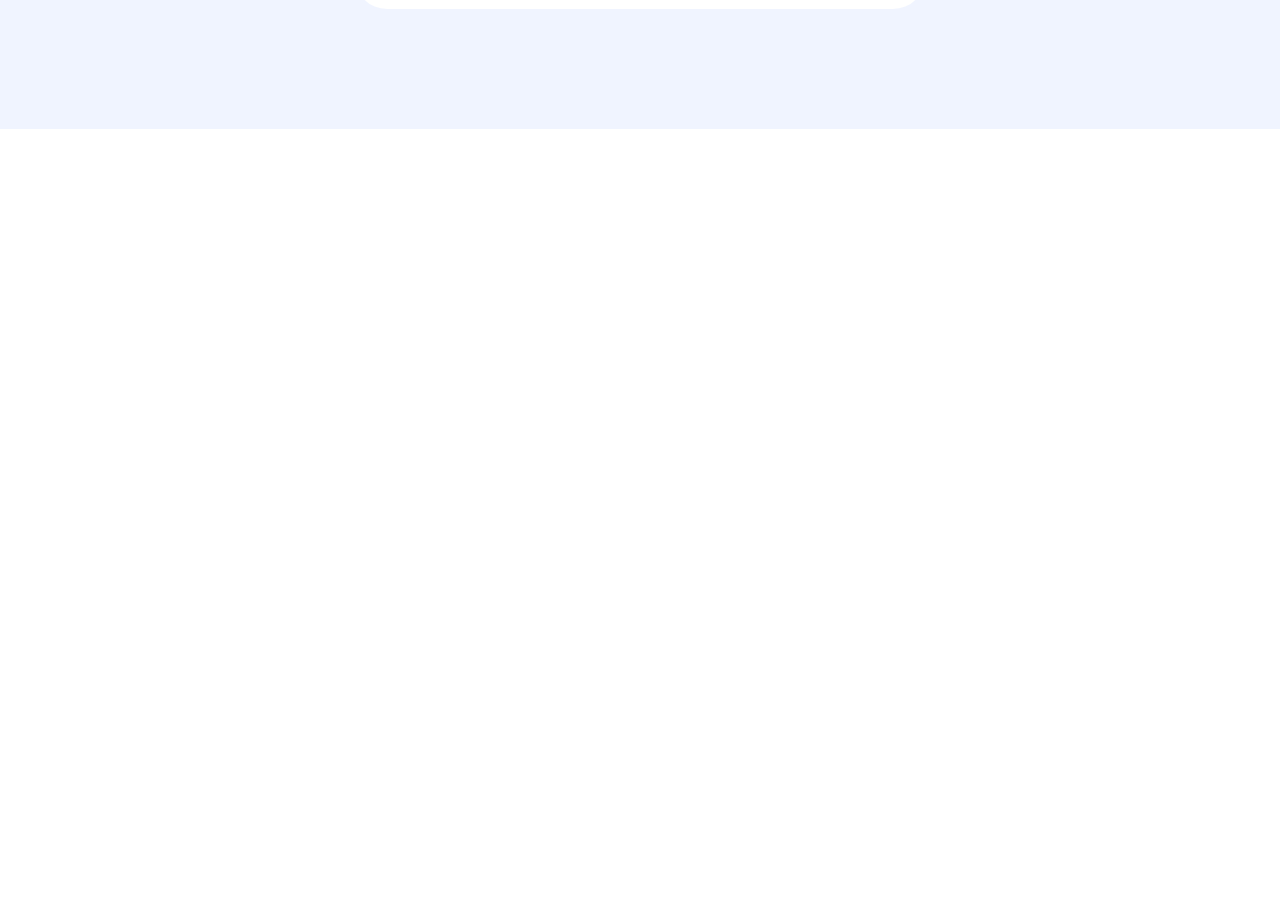
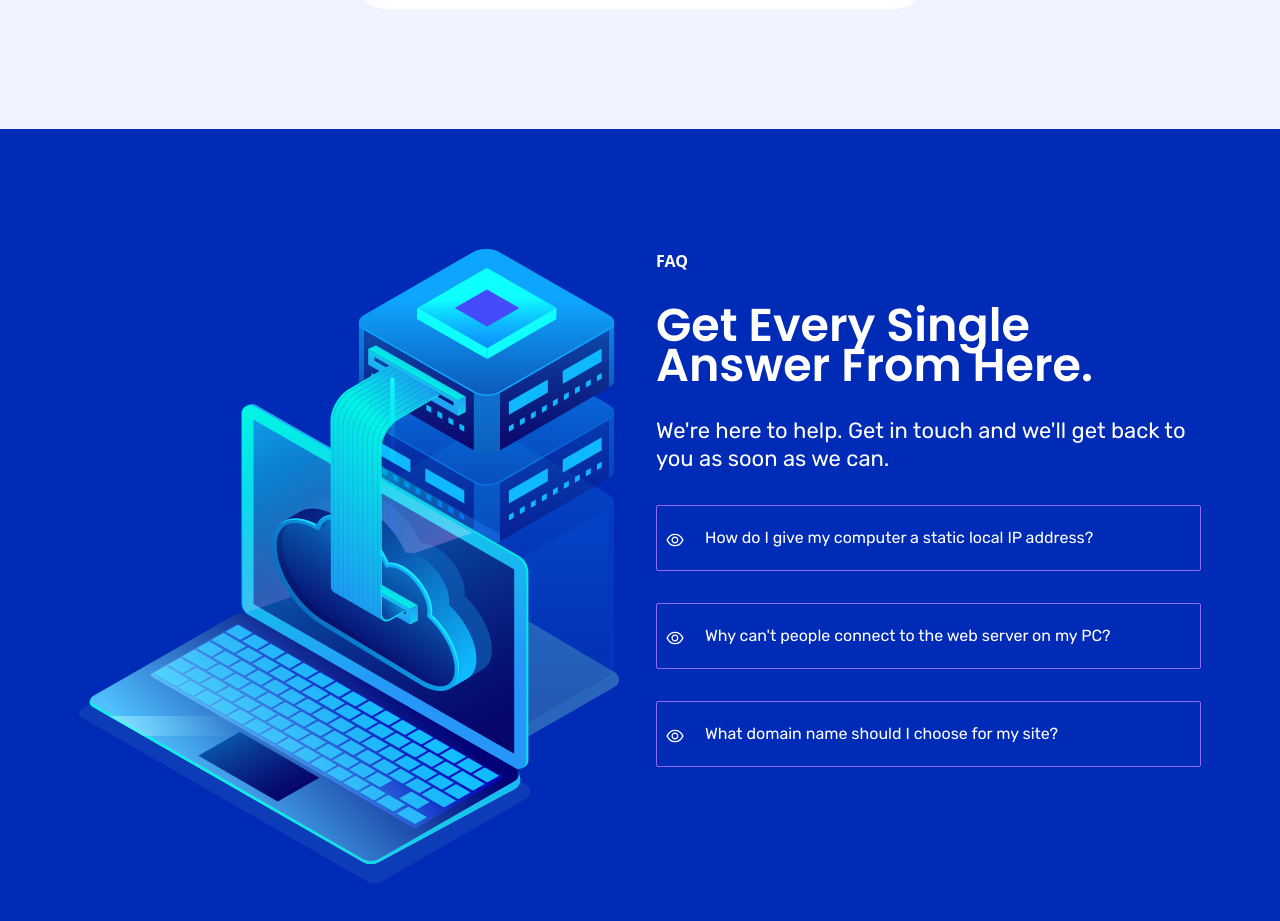
Before and after one commit to rakib-siddiki/PioHost, a React (Vite) app: page / in a window 1280 px wide. Shown: the part 3680-4601 px from the top of the page. Before the commit the page ends 3809 px from the top, so only its background shows below. Built offline with nearby package versions, Linux system fonts and the light colour scheme.

Commit message:
FAQ sectation

```diff
--- a/src/components/faq/Faq.jsx
+++ b/src/components/faq/Faq.jsx
@@ -1,7 +1,138 @@
-import React from "react";
+import { useState } from "react";
+import faqImg from "../../assets/faq/formImg.png";
+import { AiOutlineEyeInvisible, AiOutlineEye } from "react-icons/ai";
+const Faq = () => {
+  const [show, setShow] = useState(false);
+  const [show2, setShow2] = useState(false);
+  const [show3, setShow3] = useState(false);
 
-const Faq = () => {
-  return <div></div>;
+  return (
+    <>
+      <section className="bg-primary py-10 md:py-24 xl:py-[120px]">
+        <div className="sm:grid grid-cols-2 gap-x-8 container-main">
+          <div className=" sm:mt-24 md:mt-20 lg:mt-0">
+            <img src={faqImg} alt="FaqImg" />
+          </div>
+          <div>
+            <h3 className="text-white font-semibold">FAQ</h3>
+            <div className="mt-3 md:mt-5 xl:mt-8">
+              <h2 className="font-primary font-semibold text-2xl md:text-4xl xl:text-[46px] text-white ">
+                Get Every Single Answer From Here.
+              </h2>
+              <p className="font-secondary text-sm md:text-lg xl:text-[22px] text-white my-3 md:my-5 xl:my-8">
+                We're here to help. Get in touch and we'll get back to you as
+                soon as we can.
+              </p>
+            </div>
+            {/* acordian  */}
+            <div className="flex flex-col gap-y-8">
+              {/* =========================  */}
+
+              <div
+                className={`border  py-5 px-4 relative rounded-sm ${
+                  show ? `border-white` : `border-borderColor`
+                }`}
+              >
+                <div
+                  onClick={() => setShow((prev) => !prev)}
+                  className="absolute top-6 left-2 "
+                >
+                  {show ? (
+                    <AiOutlineEyeInvisible className="text-white text-xl" />
+                  ) : (
+                    <AiOutlineEye className="text-white text-xl" />
+                  )}
+                </div>
+                <div className="text-white ml-8">
+                  <h3 className="font-secondary">
+                    How do I give my computer a static local IP address?
+                  </h3>
+                  <p
+                    className={`text-white font-secondary mt-3 md:mt-5 xl:mt-6
+                ${show ? `block` : `hidden`} `}
+                  >
+                    Lorem ipsum dolor sit amet, consectetur adipisicing elit,
+                    sed do eiusmod tempor incididunt ut labore et dolore magna
+                    aliqua. Ut enim ad minim veniam, quis with nostrud
+                    exercitation ullamco laboris nisi ut aliquip.
+                  </p>
+                </div>
+              </div>
+              {/* ============XXXX=============  */}
+
+              {/* =========================  */}
+              <div
+                className={`border flex border-borderColor py-5 px-4 relative rounded-sm ${
+                  show2 ? `border-white` : `border-borderColor`
+                }`}
+              >
+                <div
+                  onClick={() => setShow2((prev) => !prev)}
+                  className="absolute top-6 left-2 "
+                >
+                  {show2 ? (
+                    <AiOutlineEyeInvisible className="text-white text-xl" />
+                  ) : (
+                    <AiOutlineEye className="text-white text-xl" />
+                  )}
+                </div>
+                <div className="text-white ml-8">
+                  <h3 className="font-secondary">
+                    Why can't people connect to the web server on my PC?
+                  </h3>
+                  <p
+                    className={`text-white font-secondary mt-3 md:mt-5 xl:mt-6
+                ${show2 ? `block` : `hidden`}`}
+                  >
+                    Lorem ipsum dolor sit amet, consectetur adipisicing elit,
+                    sed do eiusmod tempor incididunt ut labore et dolore magna
+                    aliqua. Ut enim ad minim veniam, quis with nostrud
+                    exercitation ullamco laboris nisi ut aliquip.
+                  </p>
+                </div>
+              </div>
+              {/* ============XXXX=============  */}
+
+              {/* =========================  */}
+              <div
+                className={`border flex border-borderColor py-5 px-4 relative rounded-sm ${
+                  show3 ? `border-white` : `border-borderColor`
+                }`}
+              >
+                <div
+                  onClick={() => setShow3((prev) => !prev)}
+                  className="absolute top-6 left-2 "
+                >
+                  {show3 ? (
+                    <AiOutlineEyeInvisible className="text-white text-xl" />
+                  ) : (
+                    <AiOutlineEye className="text-white text-xl" />
+                  )}
+                </div>
+                <div className="text-white ml-8">
+                  <h3 className="font-secondary">
+                    What domain name should I choose for my site?
+                  </h3>
+                  <p
+                    className={`text-white font-secondary mt-3 md:mt-5 xl:mt-6
+                ${show3 ? `block` : `hidden`}`}
+                  >
+                    Lorem ipsum dolor sit amet, consectetur adipisicing elit,
+                    sed do eiusmod tempor incididunt ut labore et dolore magna
+                    aliqua. Ut enim ad minim veniam, quis with nostrud
+                    exercitation ullamco laboris nisi ut aliquip.
+                  </p>
+                </div>
+              </div>
+              {/* =========================  */}
+            </div>
+
+            {/* acordian  */}
+          </div>
+        </div>
+      </section>
+    </>
+  );
 };
 
 export default Faq;
```
Also changed, not shown: src/assets/faq/formImg.png (added).
